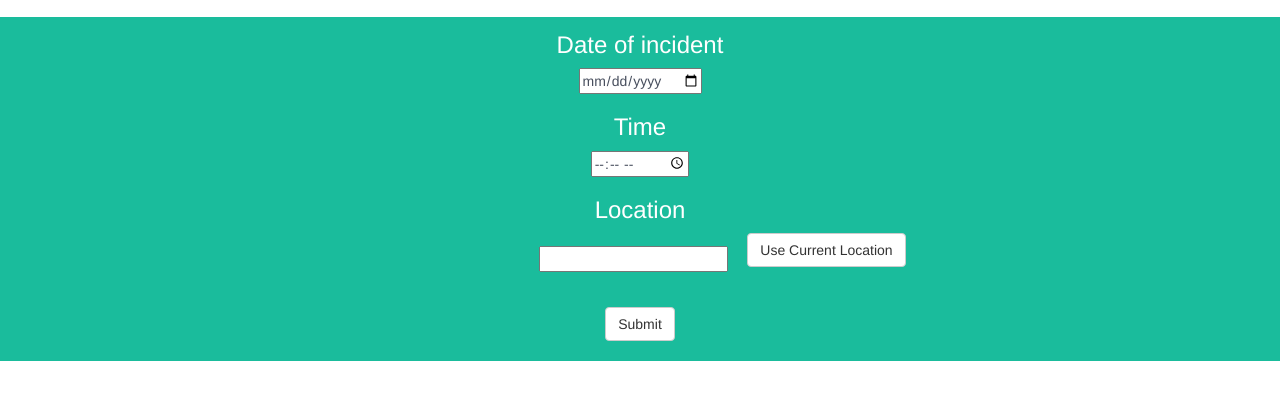
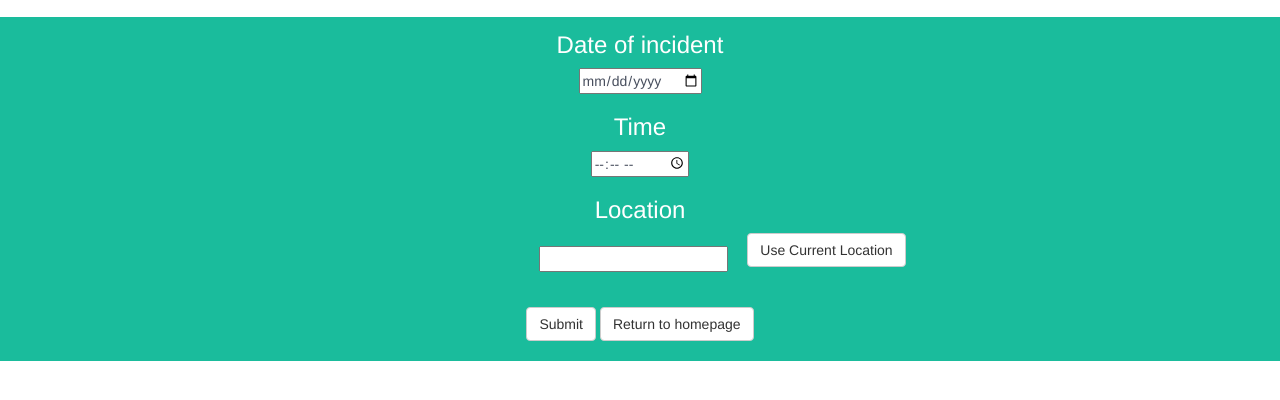
Before and after one commit to amygardiner/fallowfield-crime, a plain HTML site: page fallowfield-crime-form.html in a window 1280 px wide. Shown: the part 78-478 px from the top of the page. Drawn offline with nearby package versions, Linux system fonts and the light colour scheme.

Commit message:
Return to homepage button on form page

```diff
--- a/fallowfield-crime-form.html
+++ b/fallowfield-crime-form.html
@@ -26,6 +26,7 @@
   </div>
   <div class="theme1">
     <button class="btn btn-default"> Submit </button>
+    <button class="btn btn-default"> Return to homepage </button>
   </div>
 
 <script>
```
